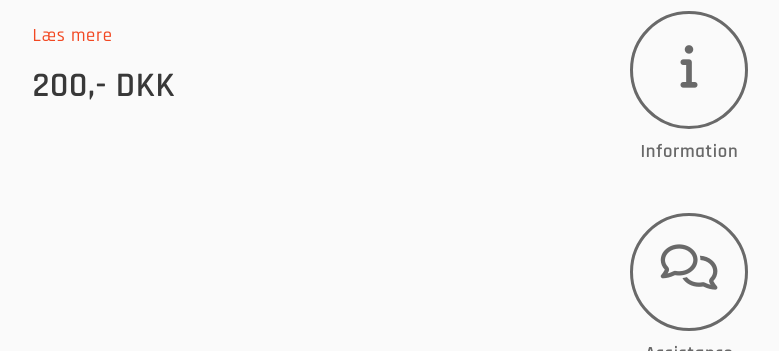
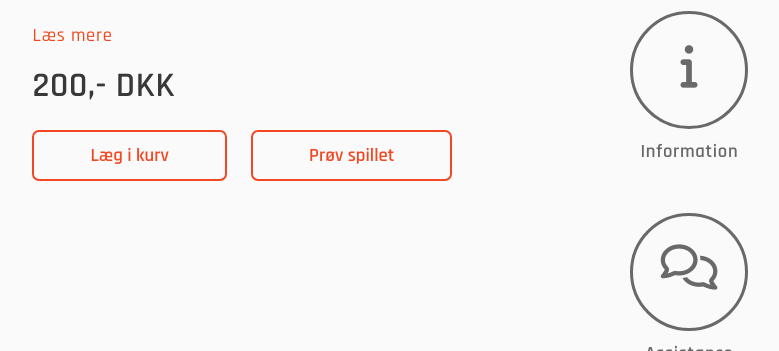
Before and after one commit to JacobKaas8/FFP2.1, a PHP site: page /produkt.php in a window 1280 px wide. Shown: the part 449-800 px from the top of the page, without its empty margins (484-1263 px from the left). Run offline with PHP 8.4, Linux system fonts and the light colour scheme; style sheets or scripts are compiled from the project's sources; some libraries are stand-ins or nearby versions.

Commit message:
I gang med produkt siden

```diff
--- a/produkt.php
+++ b/produkt.php
@@ -65,6 +65,8 @@ require "settings/init.php";
                     <p class="pt-2">Lorem Ipsum is simply dummy text of the printing and typesetting industry. Lorem Ipsum has been the industry's standard dummy text ever since the 1500s, when an unknown printer took a galley of type and scrambled it to make a type specimen book. Lorem Ipsum is simply dummy text of the printing and typesetting industry.</p>
                     <a href="#" class="link-primary">Læs mere</a>
                     <p class="fs-1 fw-semibold pt-2">200,- DKK</p>
+                    <a href="#"><button class="btn border border-2 border-primary link-primary fw-semibold px-5 py-2 me-3">Læg i kurv</button></a>
+                    <a href="#"><button class="btn border border-2 border-primary link-primary fw-semibold px-5 py-2">Prøv spillet</button></a>
                 </div>
             </div>
         </div>
```
